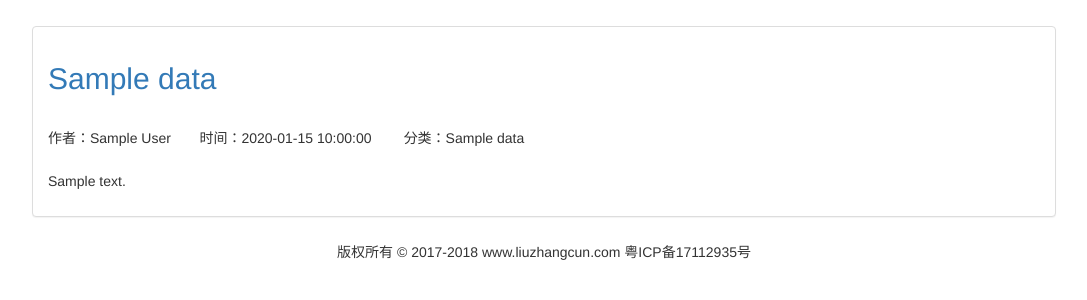
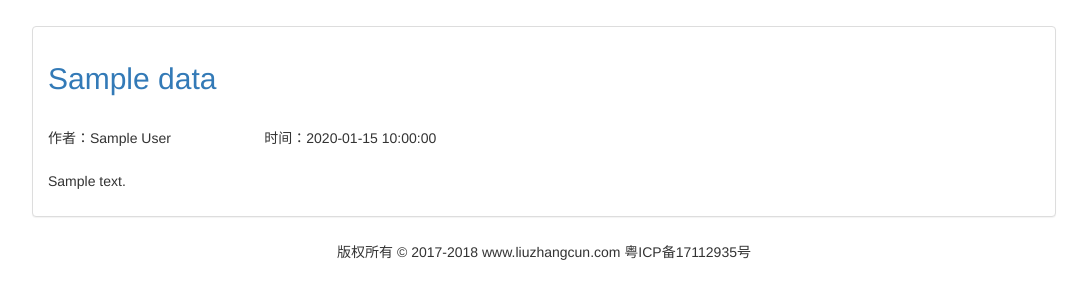
Before and after one commit to liuhongxu123/www.liuzhangcun.com, a Laravel app: template resources/views/Home/Index/index.blade.php in a window 1280 px wide. Shown: the part 52-352 px from the top of the page, without its empty margins (96-1183 px from the left). Run offline with Laravel 8, Linux system fonts and the light colour scheme; the template is opened without the code that fills it: most values are stand-ins (such as "Sample title", 1, 10 or a date in 2020); some libraries are stand-ins or nearby versions.

Commit message:
'隐藏home分类'

```diff
--- a/resources/views/Home/Index/index.blade.php
+++ b/resources/views/Home/Index/index.blade.php
@@ -10,7 +10,7 @@
                 <tr>
                     <td style="padding:8px 8px 8px 15px;">作者：{{$v['author']}}</td>
                     <td>时间：{{$v['created_at']}}</td>
-                    <td style="border-top: 0px solid #ddd;">分类：{{$v['cat_name']}}</td>
+                    {{--<td style="border-top: 0px solid #ddd;">分类：{{$v['cat_id']}}</td>--}}
                 </tr>
             </table>
             <div class="panel-body" style="border-top: 0px solid #ddd;">
```
